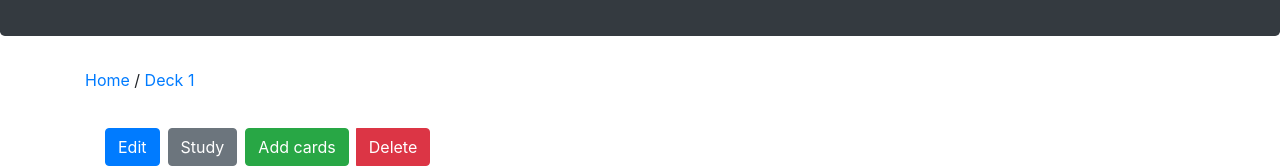
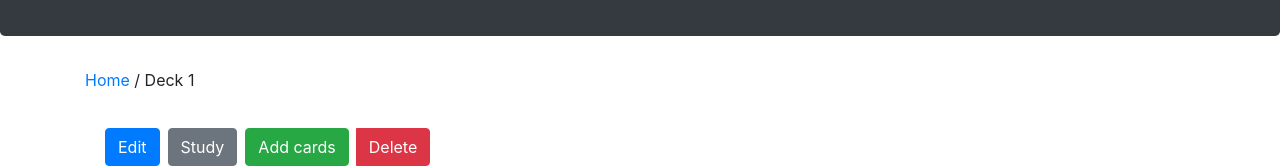
Before and after one commit to rkrutek-indeed/flashcard-app-capstone, a React (Create React App) app: page /decks/1 in a window 1280 px wide. Shown: the part 213-381 px from the top of the page. Built offline with nearby package versions, Linux system fonts and the light colour scheme; no server answers; a web font is replaced by a local one.

Commit message:
Fixed breadcrumbs

```diff
--- a/src/Layout/Breadcrumbs.js
+++ b/src/Layout/Breadcrumbs.js
@@ -19,10 +19,18 @@ const Breadcrumbs = ({ deckName, cardId }) => {
             if (deckId === "new") {
                 links.push(<span key="new-deck">Create Deck</span>);
             } else {
+                const isSpecificPath = pathnames.length === 2 && pathnames[1] !== "new";
+
                 links.push(
-                    <Link key={`deck-${deckId}`} to={`/decks/${deckId}`}>
+                    isSpecificPath ? (
+                        <span key={`deck-${deckId}`}>
                         {deckName || `Deck ${deckId}`}
-                    </Link>
+                    </span>
+                    ) : (
+                        <Link key={`deck-${deckId}`} to={`/decks/${deckId}`}>
+                            {deckName || `Deck ${deckId}`}
+                        </Link>
+                    )
                 );
 
                 if (pathnames.includes("edit") && !pathnames.includes("cards")) {
```
